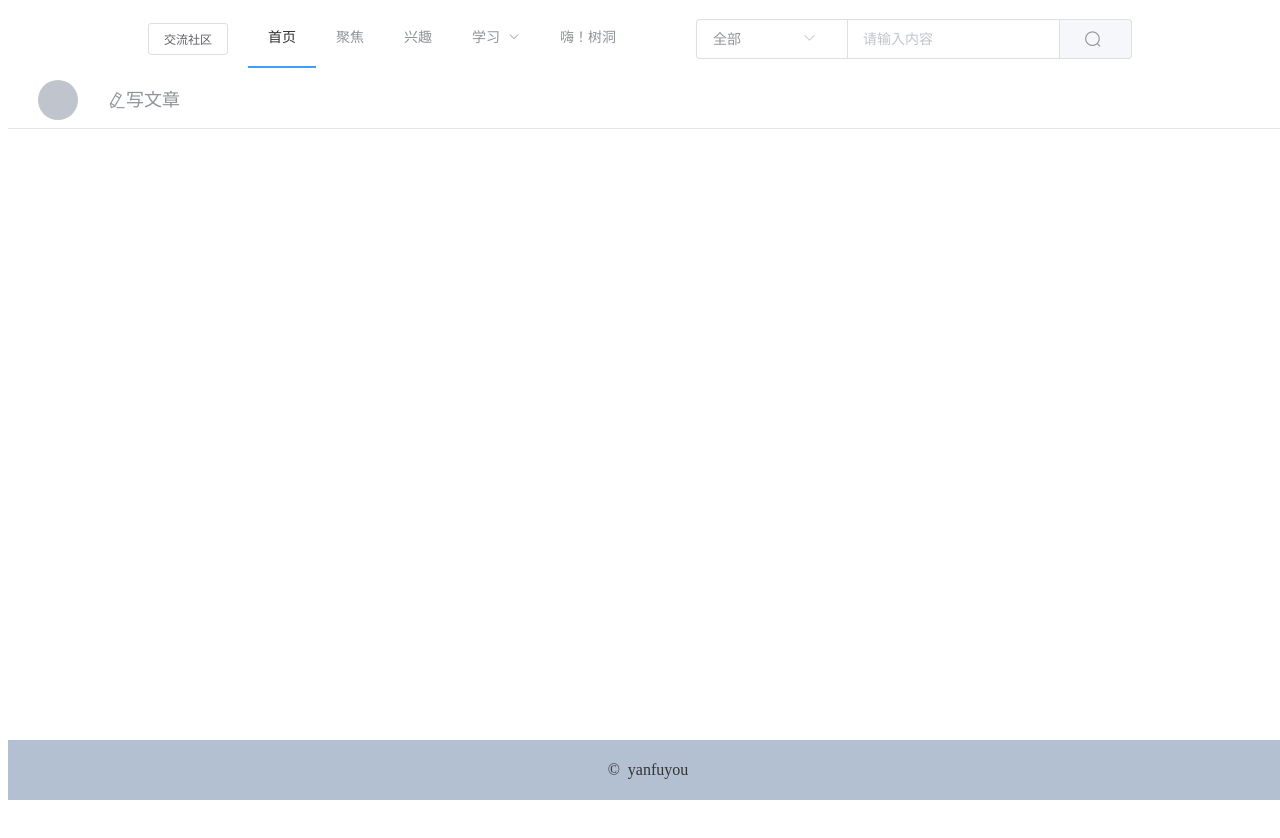
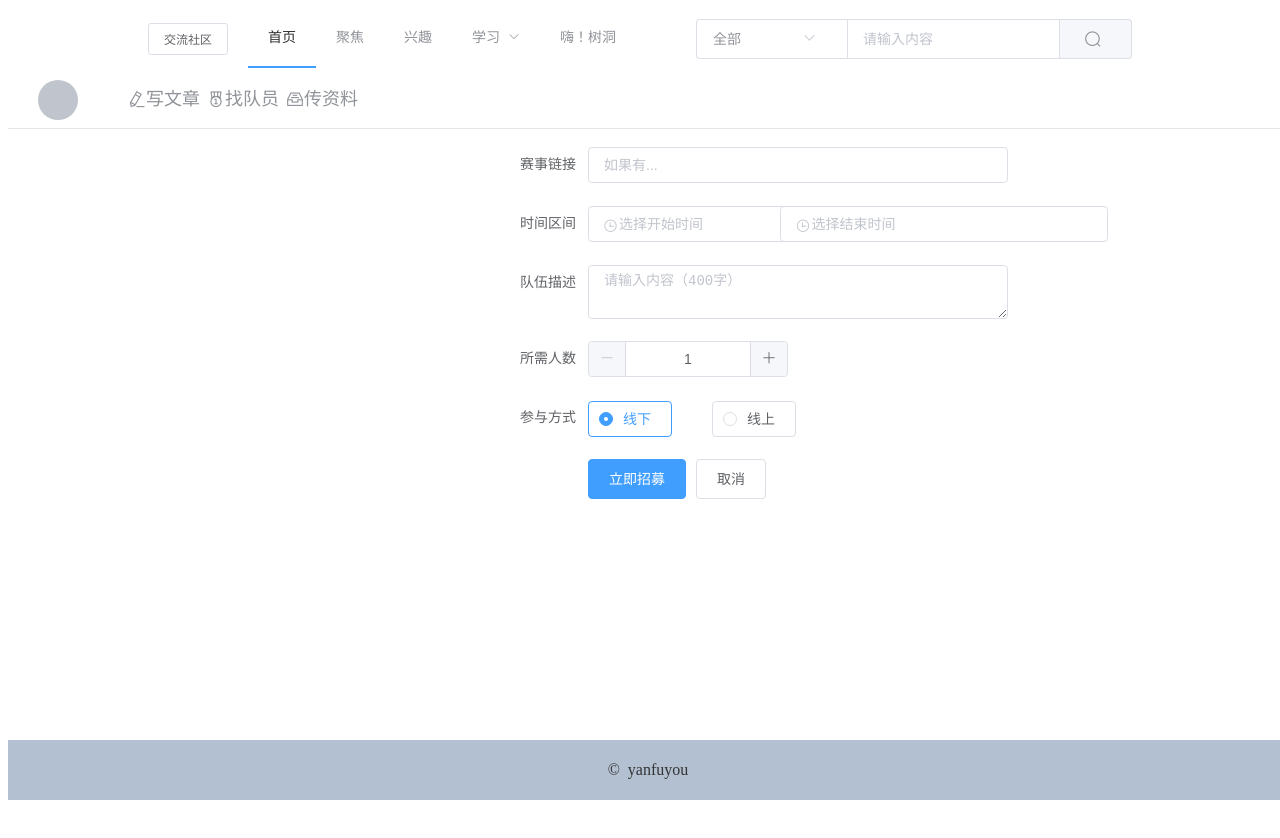
Before and after one commit to yanfuyou/community-page, a Vue app in the folder community/: page /#/team/enlist in a window 1280 px wide. Shown: the top 838 px of the page. Built offline with nearby package versions, Linux system fonts and the light colour scheme; sample sign-in values are in the browser's storage; what mavon-editor, vue-baberrage would draw is missing.

Commit message:
update some files

```diff
--- a/community/src/common/js/axios.js
+++ b/community/src/common/js/axios.js
@@ -8,7 +8,7 @@ export default {
     install: function (vue) {
         // 创建一个axios
         let result = axios.create({
-            baseURL: 'http://192.168.10.100:8081/community'
+            baseURL: 'http://192.168.10.104:8081/community'
         })
         result.interceptors.request.use(
             config => {
--- a/community/src/components/Nav.vue
+++ b/community/src/components/Nav.vue
@@ -36,17 +36,20 @@
               <span class="el-dropdown-link">
                 <el-avatar :src="getUser.userAvatar"></el-avatar>
               </span>
-              <i class="el-icon-edit write"><span @click="dump('/article/write')">写文章</span></i>
               <el-dropdown-menu slot="dropdown">
                 <el-badge :value="2" class="item" type="warning">
                   <el-dropdown-item icon="el-icon-bell">消息</el-dropdown-item>
                 </el-badge>
-                <el-dropdown-item icon="el-icon-bell" @click.native="dump('/user/userhome?id=' + getUser.id)">主页</el-dropdown-item>
+                <el-dropdown-item icon="el-icon-bell"
+                  @click.native="dump('/user/userhome?id=' + getUser.id)">主页</el-dropdown-item>
                 <el-dropdown-item icon="el-icon-circle-plus">收藏</el-dropdown-item>
                 <el-dropdown-item icon="el-icon-setting" @click.native="dump('/user/setting')">设置</el-dropdown-item>
                 <el-dropdown-item icon="el-icon-user-solid"><span @click="logout">退出</span></el-dropdown-item>
               </el-dropdown-menu>
             </el-dropdown>
+            <i class="el-icon-edit write"><span @click="dump('/article/write')">写文章</span></i>
+            <i class="el-icon-medal-1 write"><span @click="dump('/team/enlist')">找队员</span></i>
+            <i class="el-icon-receiving write"><span @click="dump('/article/write')">传资料</span></i>
           </div>
         </el-menu-item>
       </el-menu>
@@ -120,6 +123,7 @@ export default {
 
 .write {
   margin-left: 30px;
+  padding-left: 20px;
 }
 
 .el-select .el-input {
--- a/community/src/components/index/Index.vue
+++ b/community/src/components/index/Index.vue
@@ -30,27 +30,32 @@
             </el-col>
         </el-row>
         <el-row :gutter="20">
-            <el-col :span="8">
-                <div class="grid-content bg-purple"></div>
+            <el-col :span="12">
+                <!-- <div class="grid-content bg-purple"></div> -->
+                <el-tabs v-model="activeName" type="card">
+                    <el-tab-pane label="推荐" name="first">
+                        <ArticleList></ArticleList>
+                    </el-tab-pane>
+                    <el-tab-pane label="热榜" name="second">
+                        <ArticleList></ArticleList>
+                    </el-tab-pane>
+                    <el-tab-pane label="高效" name="third">
+                        <!-- 资料内容 -->
+                        <Sources ></Sources>
+                    </el-tab-pane>
+                    <el-tab-pane label="平台推荐" name="fourth">
+                        <ArticleList></ArticleList>
+                    </el-tab-pane>
+                </el-tabs>
             </el-col>
-            <el-col :span="8">
-                <div class="grid-content bg-purple"></div>
+            <el-col :span="7">
+                <div class="grid-content bg-purple team">
+                    <i class="el-icon-document type"><span>队伍招募</span></i>
+                    <!-- 引入队伍列表 -->
+                    <div></div>
+                </div>
             </el-col>
-            <el-col :span="4">
-                <div class="grid-content bg-purple"></div>
-            </el-col>
-            <el-col :span="4">
-                <div class="grid-content bg-purple"></div>
-            </el-col>
-        </el-row>
-        <el-row :gutter="20">
-            <el-col :span="4">
-                <div class="grid-content bg-purple"></div>
-            </el-col>
-            <el-col :span="16">
-                <div class="grid-content bg-purple"></div>
-            </el-col>
-            <el-col :span="4">
+            <el-col :span="5">
                 <div class="grid-content bg-purple"></div>
             </el-col>
         </el-row>
@@ -63,14 +68,22 @@ import Car from './Car.vue'
 import Hot from './Hot.vue'
 // 头条列表
 import HeadLine from './HeadLIne.vue'
+// 文章列表
+import ArticleList from '@/components/user/ArticleList'
+// 资料列表
+import Sources from '@/components/user/Sources'
 export default {
     data() {
-        return {}
+        return {
+            activeName: 'first'
+        }
     },
     components: {
         Car,
         Hot,
-        HeadLine
+        HeadLine,
+        ArticleList,
+        Sources
     }
 }
 </script>
@@ -126,4 +139,9 @@ export default {
 .one {
     height: 300px;
 }
+
+.team {
+    border: black dashed 1px;
+    background: none;
+}
 </style>
--- /dev/null
+++ b/community/src/components/team/EnList.vue
@@ -0,0 +1,69 @@
+<template>
+    <div class="enList">
+        <el-form ref="form" :model="teamInfo" label-width="80px" size="medium">
+            <el-form-item label="赛事名称">
+                <el-input v-model="teamInfo.name" placeholder="赛事名称"></el-input>
+            </el-form-item>
+            <el-form-item label="赛事链接">
+                <el-input v-model="teamInfo.url" placeholder="如果有..."></el-input>
+            </el-form-item>
+            <el-form-item label="时间区间">
+                <el-col :span="11">
+                    <el-date-picker v-model="teamInfo.startTime" type="datetime" placeholder="选择开始时间">
+                    </el-date-picker>
+                </el-col>
+                <el-col :span="11">
+                    <el-date-picker v-model="teamInfo.endTime" type="datetime" placeholder="选择结束时间">
+                    </el-date-picker>
+                </el-col>
+            </el-form-item>
+            <el-form-item label="队伍描述">
+                <el-input type="textarea" :rows="2" placeholder="请输入内容（400字）" v-model="teamInfo.desc">
+                </el-input>
+            </el-form-item>
+            <el-form-item label="所需人数">
+                <el-input-number v-model="teamInfo.num" :min="1" :max="10" label="所需人数"></el-input-number>
+            </el-form-item>
+            <el-form-item label="参与方式">
+                <el-radio-group v-model="teamInfo.onLine" size="medium">
+                    <el-radio border label="1">线下</el-radio>
+                    <el-radio border label="2">线上</el-radio>
+                </el-radio-group>
+            </el-form-item>
+            <el-form-item size="large">
+                <el-button type="primary" @click="onSubmit">立即招募</el-button>
+                <el-button>取消</el-button>
+            </el-form-item>
+        </el-form>
+    </div>
+</template>
+
+<script>
+export default {
+    data() {
+        return {
+            teamInfo: {
+                name: '',
+                url: '',
+                startTime: '',
+                endTime: '',
+                onLine: '1',
+                num: 1,
+                desc: ''
+            }
+        };
+    },
+    methods: {
+        onSubmit() {
+            console.log('submit!');
+        }
+    }
+};
+</script>
+
+<style lang="scss" scoped>
+.enList {
+    width: 500px;
+    margin: 20px 500px;
+}
+</style>
--- /dev/null
+++ b/community/src/components/team/TeamInfo.vue
@@ -0,0 +1,3 @@
+<template>
+
+</template>
--- a/community/src/router/index.js
+++ b/community/src/router/index.js
@@ -13,7 +13,7 @@ import Write from '../components/article/Write'
 import Preview from '../components/article/Preview'
 // 弹幕
 import TreeHole from '@/components/hole/TreeHole'
-
+import EnList from '@/components/team/EnList'
 const routes = [
     {
         path: '/',
@@ -40,12 +40,12 @@ const routes = [
             }, {
                 path: 'userhome',
                 component: UserHome,
-                meta: {title:'用户主页'}
+                meta: { title: '用户主页' }
             },
             {
                 path: 'setting',
                 component: Setting,
-                meta: {title: '设置'}
+                meta: { title: '设置' }
             }
         ]
     },
@@ -74,7 +74,18 @@ const routes = [
             {
                 path: 'tree',
                 component: TreeHole,
-                meta: {title: '嗨！树洞'}
+                meta: { title: '嗨！树洞' }
+            }
+        ]
+    },
+    {
+        path: '/team',
+        component: Body,
+        children: [
+            {
+                path: 'enlist',
+                component: EnList,
+                meta: { title: '发布保招募信息' }
             }
         ]
     }
--- a/community/vue.config.js
+++ b/community/vue.config.js
@@ -7,7 +7,7 @@ module.exports = defineConfig({
   transpileDependencies: true,
   lintOnSave: false,
   devServer: {
-    host: 'localhost',
+    host: '192.168.10.104',
     port: 8099,
     open: true
   },
```
